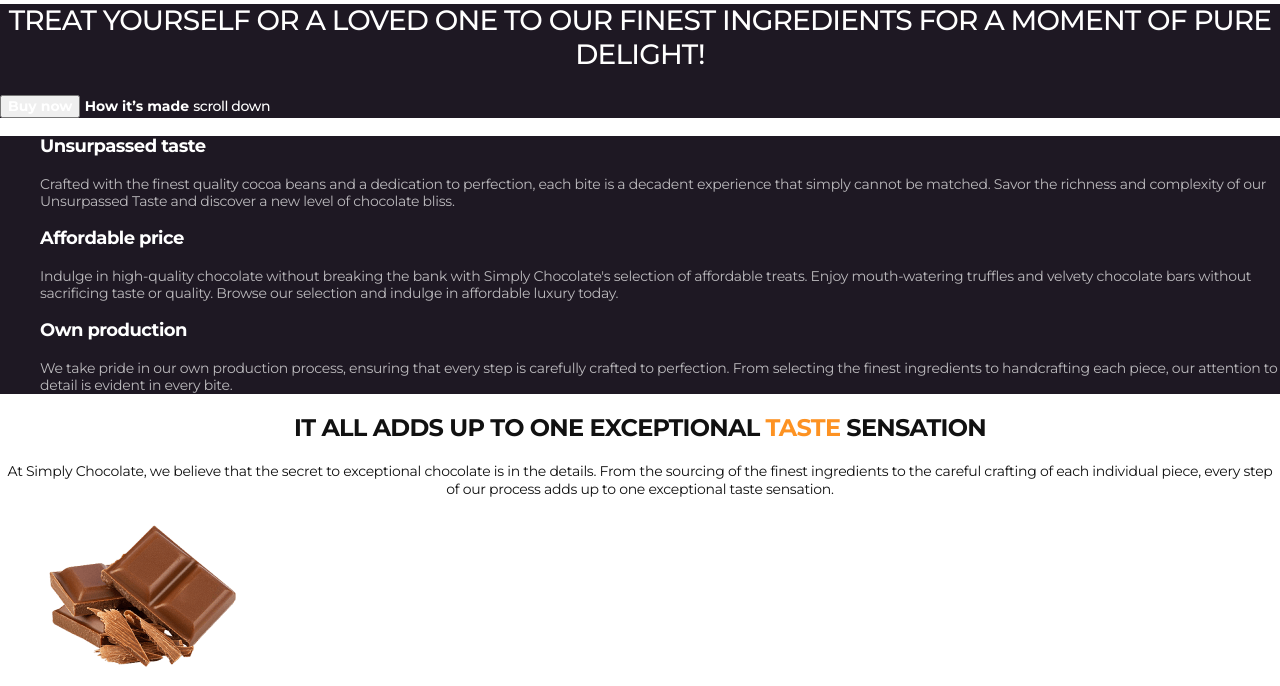
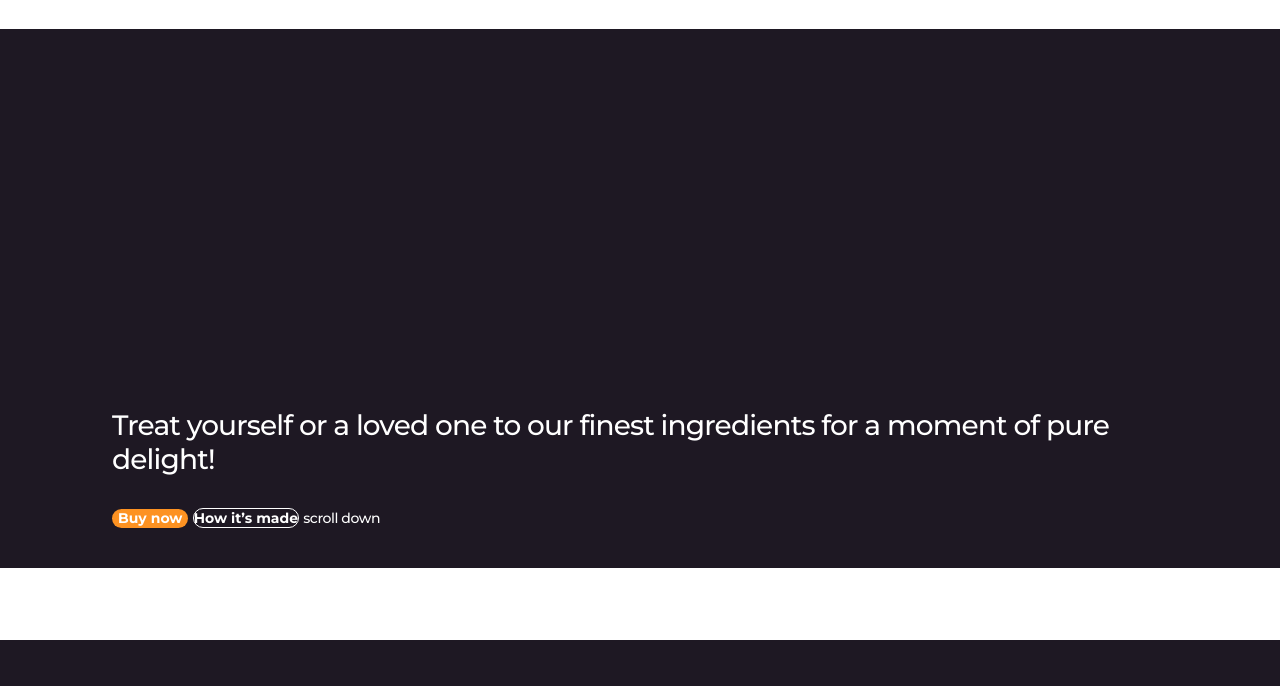
Before and after one commit to iryna-kleimonova/cw-1-html, a plain HTML site: page index.html in a window 1280 px wide. Shown: the part 110-796 px from the top of the page. Drawn offline with nearby package versions, Linux system fonts and the light colour scheme.

Commit message:
add styles

```diff
--- a/css/styles.css
+++ b/css/styles.css
@@ -4,9 +4,31 @@ body {
 a {
   text-decoration: none;
 }
+p,
+h1,
+h2,
+h3,
+h4,
+h5,
+h6 {
+  margin: 0;
+}
 ul {
   list-style-type: none;
+  margin: 0;
+  padding: 0;
 }
+
+button {
+  cursor: pointer;
+}
+.container {
+  width: 1166px;
+  padding-left: 15px;
+  padding-right: 15px;
+  margin: 0 auto;
+}
+
 .visually-hidden {
   position: absolute;
   width: 1px;
@@ -32,6 +54,10 @@ ul {
   color: #fd9222;
 }
 /* HEADER */
+.header {
+  padding-top: 32px;
+  padding-bottom: 32px;
+}
 .header-logo {
   font-weight: 700;
   font-size: 18px;
@@ -57,6 +83,10 @@ ul {
 /* HERO */
 .hero {
   background-color: #1e1823;
+  margin-bottom: 72px;
+}
+.hero-wrapper {
+  padding: 380px 40px 40px 40px;
 }
 .hero-title {
   font-weight: 500;
@@ -64,13 +94,17 @@ ul {
   line-height: 1.21;
   letter-spacing: -0.03em;
   color: #fff;
+  margin-bottom: 32px;
 }
 .hero-btn {
   font-weight: 600;
   font-size: 14px;
   line-height: 1.21;
   color: #fff;
+  background-color: #fd9222;
   cursor: pointer;
+  border: none;
+  border-radius: 100px;
 }
 .hero-btn-link {
   font-weight: 600;
@@ -78,6 +112,8 @@ ul {
   line-height: 1.21;
   color: #fff;
   cursor: pointer;
+  border: 1px solid #fff;
+  border-radius: 100px;
 }
 .hero-btn-scroll {
   font-weight: 500;
@@ -90,8 +126,12 @@ ul {
 /* FEATURES */
 .features {
   background-color: #1e1823;
+  padding-top: 50px;
+  padding-bottom: 50px;
 }
 .features-list {
+  padding-left: 18px;
+  padding-right: 18px;
 }
 .features-item {
 }
@@ -101,6 +141,7 @@ ul {
   line-height: 1.22;
   letter-spacing: -0.03em;
   color: #fff;
+  margin-bottom: 18px;
 }
 .features-item-text {
   font-size: 14px;
@@ -110,15 +151,11 @@ ul {
 }
 /* TASTE */
 .taste {
+  padding-top: 100px;
 }
 .taste-title {
-  font-weight: 600;
-  font-size: 24px;
-  line-height: 1.17;
-  letter-spacing: -0.03em;
-  text-align: center;
-  text-transform: uppercase;
-  color: #111;
+  max-width: 411px;
+  margin: 0 auto 28px;
 }
 .title-accent {
   color: #fd9222;
@@ -129,6 +166,8 @@ ul {
   letter-spacing: -0.02em;
   text-align: center;
   color: #111;
+  max-width: 486px;
+  margin: 0 auto 50px;
 }
 .taste-list {
 }
--- a/index.html
+++ b/index.html
@@ -23,6 +23,7 @@
   </head>
   <body>
     <header class="header">
+      <div class="container">
         <nav class="header-nav">
           <a class="header-logo" href="/index.html"
             ><span class="header-logo-italic">SIMPLY</span> CHOCOLATE</a
@@ -39,19 +40,24 @@
             </li>
           </ul>
         </nav>
-      <!-- nav>a+ul>li*3>a -->
+      </div>
     </header>
     <main>
       <section class="hero">
-        <h1 class="hero-title section-title">
+        <div class="container">
+          <div class="hero-wrapper">
+            <h1 class="hero-title">
               Treat yourself or a loved one to our finest ingredients for a moment
               of pure delight!
             </h1>
             <button class="hero-btn" type="button">Buy now</button>
             <a class="hero-btn-link" href="#made">How it’s made</a>
             <a class="hero-btn-scroll" href="#features">scroll down</a>
+          </div>
+        </div>
       </section>
         <section id="features" class="features">
+          <div class="container">
             <h2 class="visually-hidden">Features</h2>
             <ul class="features-list">
               <li class="features-item">
@@ -83,8 +89,10 @@
                 </p>
               </li>
             </ul>
+          </div>
       </section>
       <section class="taste">
+        <div class="container">
           <h2 class="taste-title section-title">
             IT ALL ADDS UP TO ONE EXCEPTIONAL <span class="title-accent">TASTE</span> SENSATION
           </h2>
@@ -123,7 +131,7 @@
               <h3 class="taste-subtitle">nuts</h3>
             </li class="taste-item">
             <li>
-            <img lass="taste-image"
+              <img class="taste-image"
                 src="/images/taste-img-4.png"
                 alt="sEMI - SWEET CHOCOLATE"
                 width="206"
@@ -132,8 +140,10 @@
               <h3 class="taste-subtitle">sEMI - SWEET CHOCOLATE</h3>
             </li>
           </ul>
+        </div>
       </section>
       <section id="made" class="made">
+        <div class="container">
           <h2 class="made-title section-title">hOW IT’S <span>made?</span></h2>
           <img class="made-image"
             src="/images/taste-img-5.jpg"
@@ -173,8 +183,10 @@
               </p>
             </li>
           </ul>
+        </div>
       </section>
       <section id="loved" class="loved">
+        <div class="container">
           <h2 class="loved-title section-title"><span>chocolate</span> is loved</h2>
           <ul class="loved-list">
             <li class="loved-item">
@@ -220,9 +232,11 @@
             </li>
           </ul>
           <button class="loved-btn" type="button">Leave a review</button>
+        </div>
       </section>
     </main>
     <footer class="footer">
+      <div class="container">
         <p class="footer-text"><span>Chocolate</span> a delicious cure for a bad day</p>
         <p class="footer-subtitle">Contact us</p>
         <address class="footer-adress">
@@ -238,6 +252,7 @@
           <li class="footer-menu-item"><a class="footer-menu-link" href="#made">How it’s made?</a></li>
           <li class="footer-menu-item"><a class="footer-menu-link" href="#loved">Chocolate is loved</a></li>
         </ul>
+      </div>
     </footer>
   </body>
 </html>
```
Lines whose indentation alone changed are shown as unchanged.
